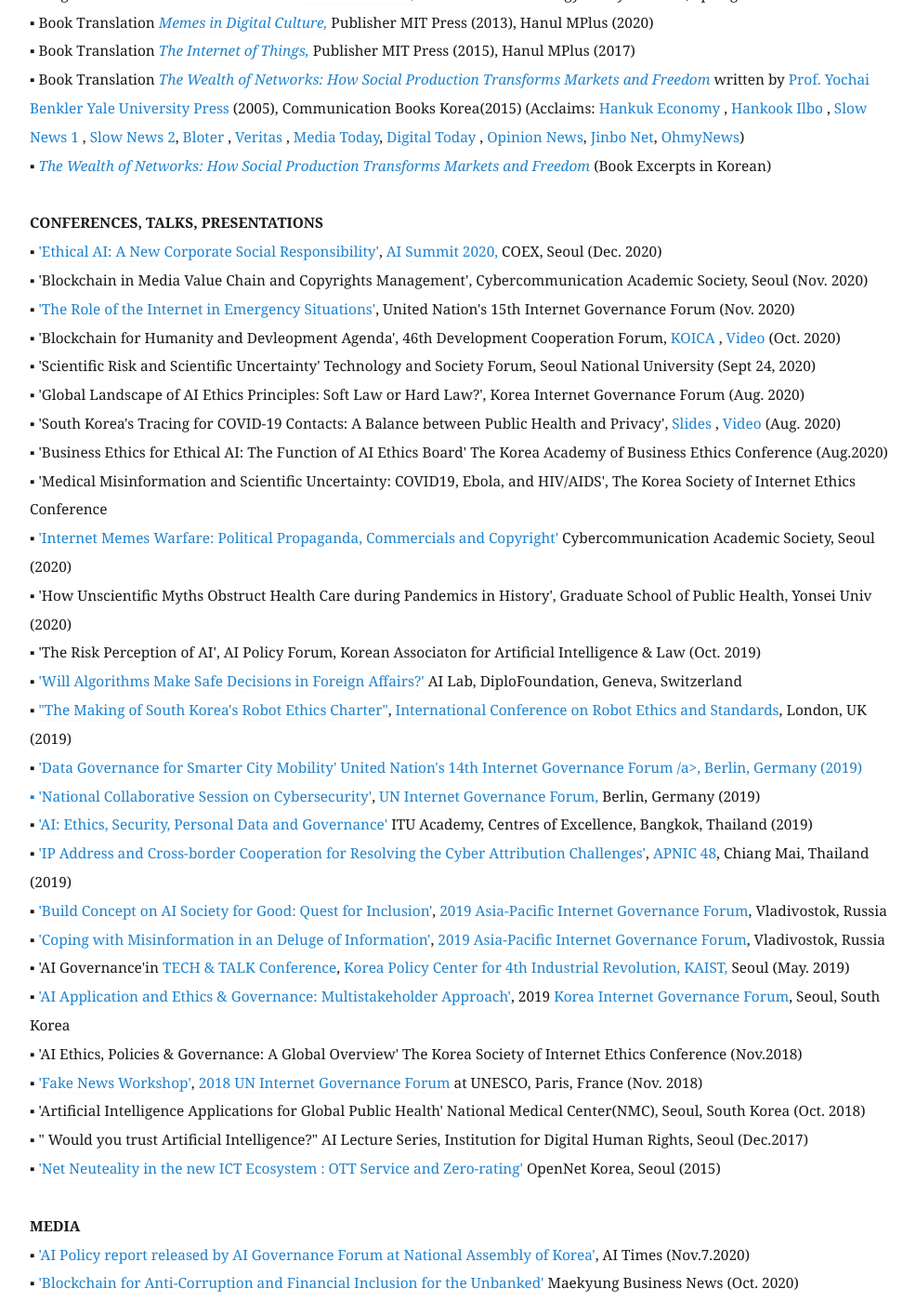
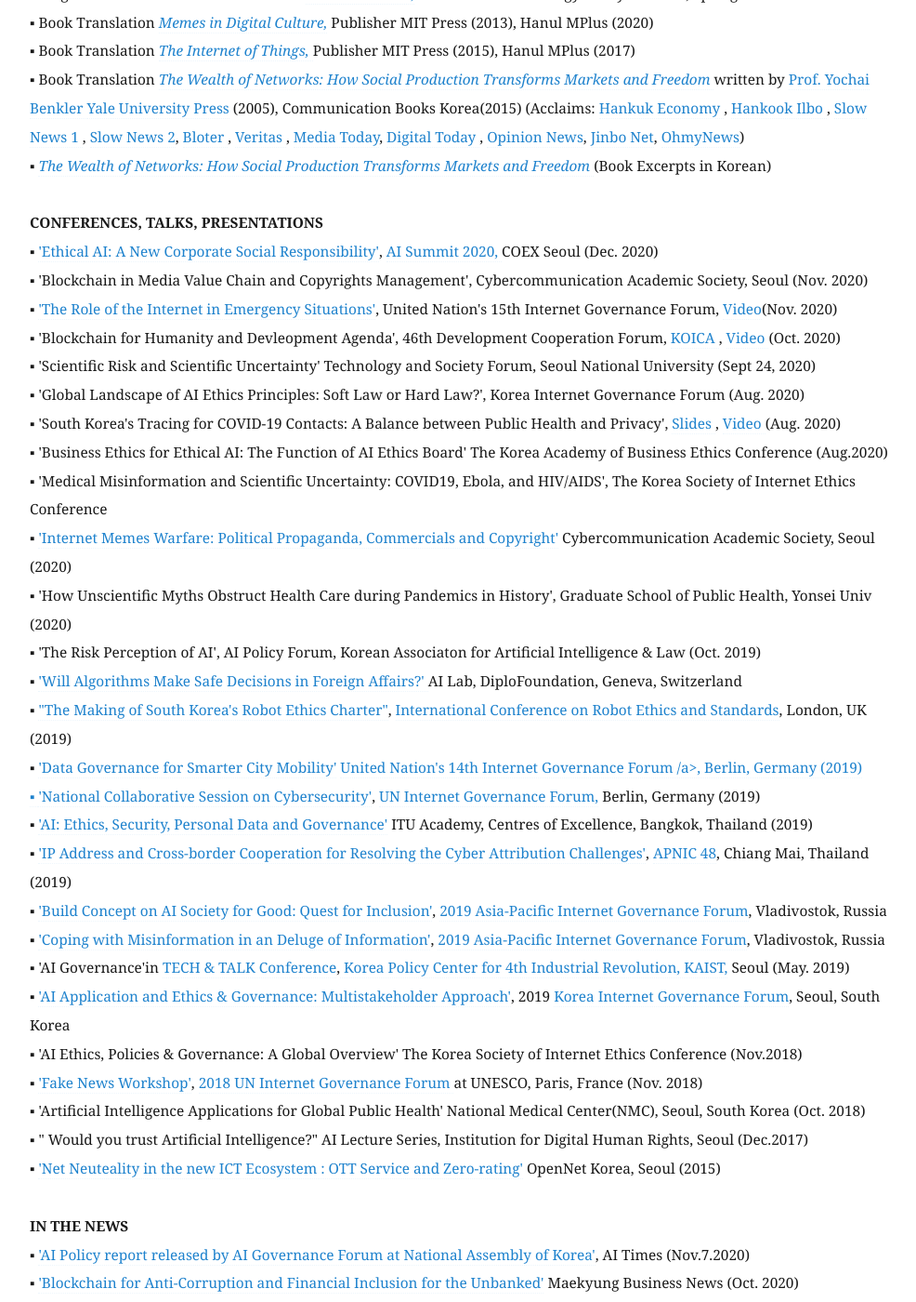
Before and after one commit to eunchangchoi/eunchangchoi.github.io, a Jekyll site: the page built from index.md, in a window 1280 px wide and 1400 px high, scrolled down 2514 px. Shown: the whole window at 93% size, without its empty margins (68-1054 px from the left). Built offline with Jekyll 4.4.1, drawn with Linux system fonts in a browser that asks for light colours.

Commit message:
Update index.md

```diff
--- a/index.md
+++ b/index.md
@@ -47,9 +47,9 @@
 ▪   <a href="http://wealthofnetworks.kr"> <i>The Wealth of Networks: How Social Production Transforms Markets and Freedom</i> </a> (Book Excerpts in Korean) <br>
 <br>
  <strong> CONFERENCES, TALKS, PRESENTATIONS </strong> <br>
-▪  <a href="https://aisummit.co.kr/ais2020_eun-chang-choi/?lang=en">'Ethical AI: A New Corporate Social Responsibility'</a>, <a href="https://aisummit.co.kr/?lang=en"> AI Summit 2020, </a> COEX, Seoul (Dec. 2020)<br>
+▪  <a href="https://aisummit.co.kr/ais2020_eun-chang-choi/?lang=en">'Ethical AI: A New Corporate Social Responsibility'</a>, <a href="https://aisummit.co.kr/?lang=en"> AI Summit 2020, </a> COEX Seoul (Dec. 2020)<br>
 ▪  'Blockchain in Media Value Chain and Copyrights Management', Cybercommunication Academic Society, Seoul (Nov. 2020)<br>
-▪  <a href="https://www.intgovforum.org/multilingual/content/igf-2020-main-session-nris-role-of-the-internet-in-emergency-situations">'The Role of the Internet in Emergency Situations'</a>, United Nation's 15th Internet Governance Forum (Nov. 2020) <br>
+▪  <a href="https://www.intgovforum.org/multilingual/content/igf-2020-main-session-nris-role-of-the-internet-in-emergency-situations">'The Role of the Internet in Emergency Situations'</a>, United Nation's 15th Internet Governance Forum, <a href="https://youtu.be/HzBV6YABr-I?t=4601"> Video</a>(Nov. 2020) <br>
 ▪  'Blockchain for Humanity and Devleopment Agenda', 46th Development Cooperation Forum, <a href="http://www.koica.go.kr/sites/koica_en/index.do"> KOICA </a>, <a href="https://youtu.be/BunQy8hsnVQ?t=5742"> Video </a> (Oct. 2020)<br>
 ▪  'Scientific Risk and Scientific Uncertainty' Technology and Society Forum, Seoul National University (Sept 24, 2020)<br>
 ▪  'Global Landscape of AI Ethics Principles: Soft Law or Hard Law?', Korea Internet Governance Forum (Aug. 2020) <br>
@@ -75,7 +75,7 @@
 ▪  " Would you trust Artificial Intelligence?" AI Lecture Series, Institution for Digital Human Rights, Seoul (Dec.2017)<br>
 ▪ <a href="https://opennet.or.kr/wp-content/uploads/2015/08/발표자료-Net-Neutrality-OTT-Zero-ratinghandout-2015812-.pdf">'Net Neuteality in the new ICT Ecosystem : OTT Service and Zero-rating'</a> OpenNet Korea, Seoul (2015) <br>
   <br>
- <strong> MEDIA </strong> <br>
+ <strong> IN THE NEWS </strong> <br>
 ▪ <a href="http://www.aitimes.com/news/articleView.html?idxno=133368"> 'AI Policy report released by AI Governance Forum at National Assembly of Korea'</a>, AI Times (Nov.7.2020)<br>
 ▪ <a href="https://www.mk.co.kr/news/economy/view/2020/10/1097127/">'Blockchain for Anti-Corruption and Financial Inclusion for the Unbanked'</a> Maekyung Business News (Oct. 2020)<br>
 ▪ <a href="http://www.mediaus.co.kr/news/articleView.html?idxno=192351"> 'COVID-19 Contact Tracing and Data Retention'</a> MediaUs (Sept.2020) <br>
```
